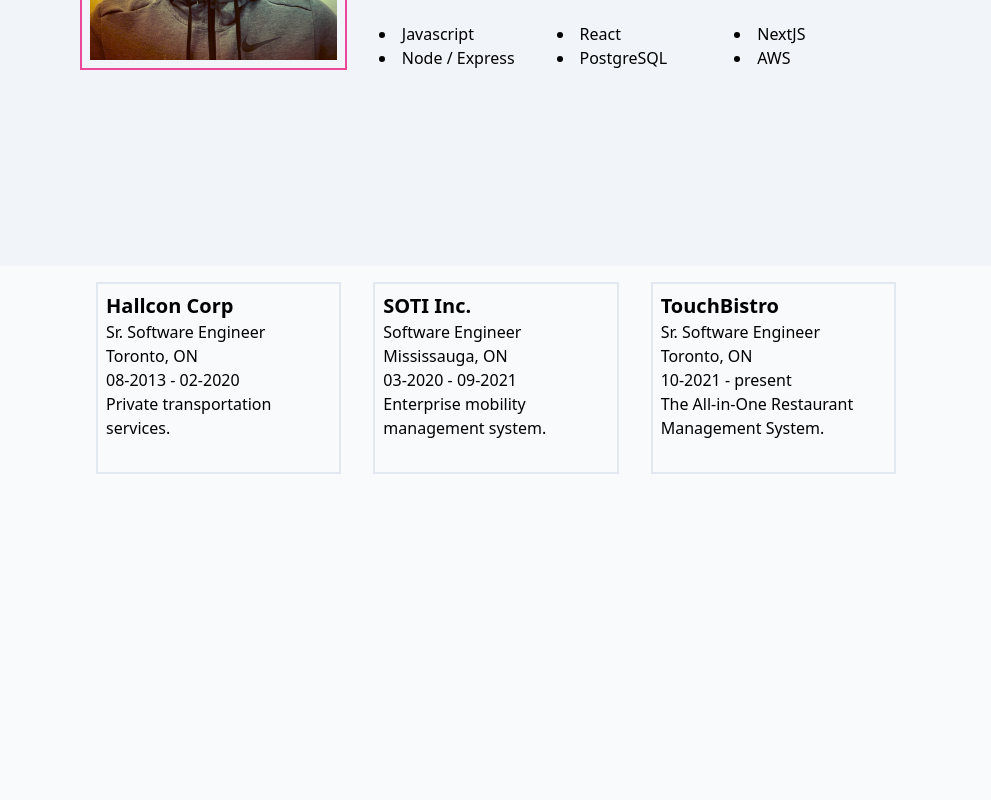
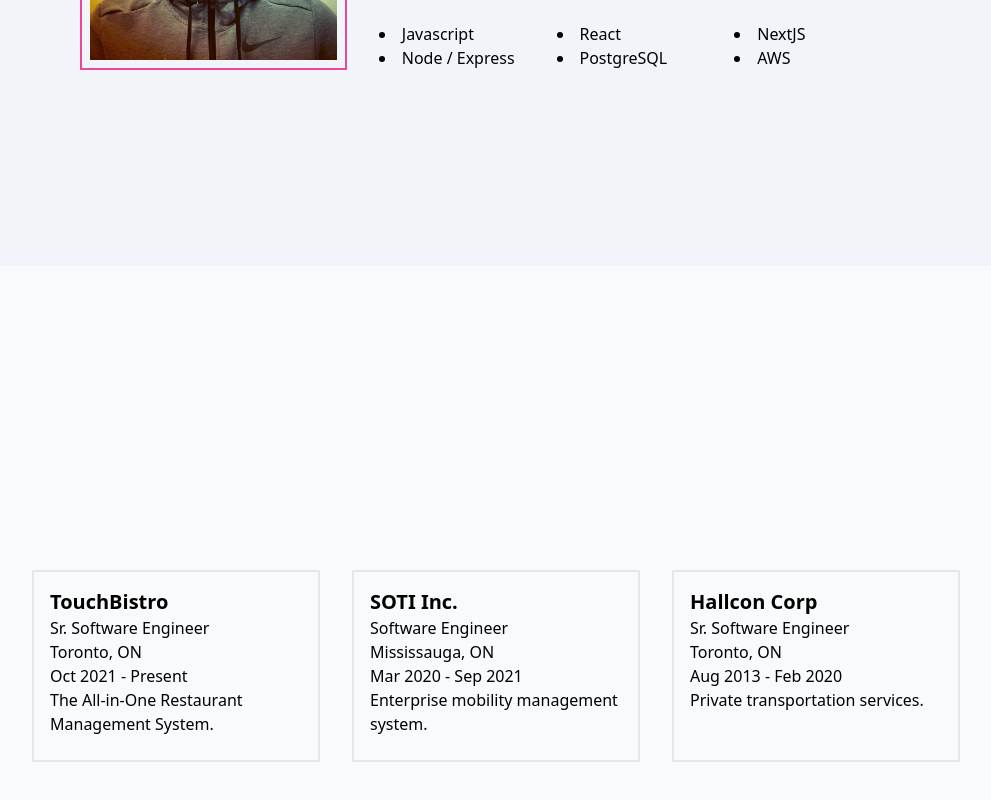
Before and after one commit to albinma/cv, a Next.js app: page / in a window 1280 px wide. Shown: the part 1406-2206 px from the top of the page, without its empty margins (144-1135 px from the left). Built offline with nearby package versions, Linux system fonts and the light colour scheme.

Commit message:
Work (#16)
* Add some formating to work data

* Add more formatting

```diff
--- a/data/work/hallcon.md
+++ b/data/work/hallcon.md
@@ -2,8 +2,8 @@
 company: Hallcon Corp
 location: Toronto, ON
 title: Sr. Software Engineer
-from: 08-2013
-to: 02-2020
+from: 2013-08-01
+to: 2020-02-29
 url: https://www.hallcon.com/
 description: Private transportation services.
 languages: Javascript,HTML,CSS,C#,T-SQL
@@ -13,7 +13,10 @@
 
 - Built custom enterprise management system from white board to production. Heavily involved in architectural
   decisions, requirements gathering, development of web-based front-end application and back-end systems.
+
 - Architected B2B systems that processes over 75% order volume with focus on high availability, and performance.
+
 - Implemented algorithms that will automatically detect traveled routes of vehicles, close out active trip orders and
   perform billing based on GPS breadcrumb data analysis which improved closing and payroll efficiency by over 60%.
+
 - Spearheaded development of CI/CD which drastically improved the dev team’s velocity and quality of delivery.
--- a/data/work/soti.md
+++ b/data/work/soti.md
@@ -2,8 +2,8 @@
 company: SOTI Inc.
 location: Mississauga, ON
 title: Software Engineer
-from: 03-2020
-to: 09-2021
+from: 2020-03-01
+to: 2021-09-30
 url: https://soti.net
 description: Enterprise mobility management system.
 languages: Javascript,HTML,CSS,Typescript,C#,C++,Python,T-SQL
--- a/data/work/touchbistro.md
+++ b/data/work/touchbistro.md
@@ -2,7 +2,7 @@
 company: TouchBistro
 location: Toronto, ON
 title: Sr. Software Engineer
-from: 10-2021
+from: 2021-10-01
 to:
 url: https://www.touchbistro.com/
 description: The All-in-One Restaurant Management System.
--- a/package.json
+++ b/package.json
@@ -23,6 +23,7 @@
     "eslint": "8.42.0",
     "eslint-config-next": "13.4.6",
     "gray-matter": "^4.0.3",
+    "luxon": "^3.3.0",
     "next": "13.4.6",
     "react": "18.2.0",
     "react-dom": "18.2.0",
@@ -34,6 +35,7 @@
   },
   "devDependencies": {
     "@playwright/test": "^1.35.1",
+    "@types/luxon": "^3.3.0",
     "@types/react-scroll": "^1.8.7",
     "@typescript-eslint/eslint-plugin": "^5.59.11",
     "@typescript-eslint/parser": "^5.59.11",
--- a/src/app/Work/Work.tsx
+++ b/src/app/Work/Work.tsx
@@ -7,7 +7,9 @@
 
   return (
     <Section id="work">
-      <WorkExperiences workExperiences={workExperiences} />
+      <div className="flex flex-col items-center justify-center py-8 md:h-screen">
+        <WorkExperiences workExperiences={workExperiences} />
+      </div>
     </Section>
   );
 }
--- a/src/app/Work/WorkExperiences.tsx
+++ b/src/app/Work/WorkExperiences.tsx
@@ -5,6 +5,7 @@
 import classNames from 'classnames';
 import { useState } from 'react';
 import * as Icon from 'react-feather';
+import { scroller } from 'react-scroll';
 
 type WorkExperiencesProps = {
   workExperiences: WorkExperience[];
@@ -20,68 +21,98 @@
     return currentExpandedWorkExperience === name;
   };
 
+  const openWorkExperience = (name: string): void => {
+    setCurrentExpandedWorkExperience(name);
+    scroller.scrollTo('work', {
+      duration: 500,
+      offset: -60,
+      smooth: true,
+    });
+  };
+
   return (
     <ClickAwayListener
       onClickAway={() => setCurrentExpandedWorkExperience(undefined)}
     >
-      <div className="flex items-center">
-        {workExperiences.map((work) => (
+      <div className="md:flex md:flex-row">
+        {workExperiences.map((work) =>
+          isExpanded(work.company) ? (
             <div
               key={work.company}
-            onClick={() => setCurrentExpandedWorkExperience(work.company)}
+              className="border-2 border-pink-500 p-4 md:p-8"
+            >
+              <div className="flex flex-row items-center text-xl font-bold">
+                <h1 className="flex-auto text-xl md:text-4xl">
+                  {work.company}
+                </h1>
+                <div
+                  className="mx-auto w-6 flex-none cursor-pointer items-end"
+                  onClick={() => setCurrentExpandedWorkExperience(undefined)}
+                >
+                  <Icon.X className="h-6 w-6" />{' '}
+                </div>
+              </div>
+              <h2>{work.title}</h2>
+              <h3>{work.location}</h3>
+              <h3>
+                {work.from} - {work.to}
+              </h3>
+              <p>{work.description}</p>
+              <div
+                className="mt-4"
+                dangerouslySetInnerHTML={{ __html: work.content }}
+              />
+              <h3 className="mt-4 md:text-lg">Programming Languages</h3>
+              <ul className="flex list-inside list-disc flex-wrap text-sm md:text-base">
+                {work.languages.map((lang) => (
+                  <li key={lang} className="w-1/2 md:w-1/3 lg:w-1/4">
+                    {lang}
+                  </li>
+                ))}
+              </ul>
+              <h3 className="mt-4 md:text-lg">Technologies and Frameworks</h3>
+              <ul className="flex list-inside list-disc flex-wrap text-sm md:text-base">
+                {work.technologies.map((tech) => (
+                  <li key={tech} className="w-1/2 md:w-1/3 lg:w-1/4">
+                    {tech}
+                  </li>
+                ))}
+              </ul>
+              <h3 className="mt-4 md:text-lg">Infrastructure</h3>
+              <ul className="flex list-inside list-disc flex-wrap text-sm md:text-base">
+                {work.infrastructure.map((infra) => (
+                  <li key={infra} className="w-1/2 md:w-1/3 lg:w-1/4">
+                    {infra}
+                  </li>
+                ))}
+              </ul>
+            </div>
+          ) : (
+            <div
+              key={work.company}
+              onClick={() => openWorkExperience(work.company)}
               role="button"
               aria-expanded={isExpanded(work.company)}
               className={classNames(
-              currentExpandedWorkExperience === undefined &&
-                'm-4 h-48 w-72 cursor-pointer border-2 border-slate-200 hover:border-pink-500',
-              currentExpandedWorkExperience !== undefined &&
-                currentExpandedWorkExperience !== work.company
-                ? 'hidden'
-                : 'h-24 w-full border-2 border-pink-500',
+                currentExpandedWorkExperience === undefined
+                  ? 'm-4 h-48 w-72 cursor-pointer border-2 border-slate-200 hover:border-pink-500'
+                  : 'hidden',
               )}
             >
-            <div className="p-2">
+              <div className="p-4">
                 <h1 className="flex items-center text-xl font-bold">
                   {work.company}
-                {isExpanded(work.company) && (
-                  <span
-                    className="flex-auto cursor-pointer"
-                    onClick={() => setCurrentExpandedWorkExperience(undefined)}
-                  >
-                    <Icon.X className="h-6 w-6" />{' '}
-                  </span>
-                )}
                 </h1>
                 <h2>{work.title}</h2>
                 <h3>{work.location}</h3>
                 <h3>
-                {work.from} - {work.to ?? 'present'}
+                  {work.from} - {work.to}
                 </h3>
                 <p>{work.description}</p>
-
-              {isExpanded(work.company) && (
-                <div>
-                  <ul>
-                    {work.languages.map((lang) => (
-                      <li key={lang}>{lang}</li>
-                    ))}
-                  </ul>
-                  <ul>
-                    {work.technologies.map((tech) => (
-                      <li key={tech}>{tech}</li>
-                    ))}
-                  </ul>
-                  <ul>
-                    {work.infrastructure.map((infra) => (
-                      <li key={infra}>{infra}</li>
-                    ))}
-                  </ul>
-                  <div dangerouslySetInnerHTML={{ __html: work.content }} />
-                </div>
-              )}
               </div>
             </div>
-        ))}
+          ),
+        )}
       </div>
     </ClickAwayListener>
   );
--- a/src/utils/api.ts
+++ b/src/utils/api.ts
@@ -1,5 +1,6 @@
 import { promises as fs } from 'fs';
 import gm from 'gray-matter';
+import { DateTime } from 'luxon';
 import { join } from 'path';
 
 const dir = join(process.cwd(), 'data');
@@ -21,29 +22,34 @@
 export async function getWorkExperiences(): Promise<WorkExperience[]> {
   const workDir = join(dir, 'work');
   const allFiles = await fs.readdir(workDir);
-  const workExperiences: WorkExperience[] = [];
+  const results: { from: DateTime; workExperience: WorkExperience }[] = [];
 
   for (const file of allFiles) {
     const fullPath = join(workDir, file);
     const fileContents = await fs.readFile(fullPath, 'utf8');
     const { data, content } = gm(fileContents);
+    const from = DateTime.fromJSDate(data.from);
+    const to = data.to ? DateTime.fromJSDate(data.to) : undefined;
 
-    workExperiences.push({
+    results.push({
+      from,
+      workExperience: {
         company: data.company,
         location: data.location,
         title: data.title,
-      from: data.from,
-      to: data.to,
+        from: from.toFormat('LLL yyyy'),
+        to: to?.toFormat('LLL yyyy') ?? 'Present',
         url: data.url,
         description: data.description,
         languages: data.languages.split(','),
         technologies: data.technologies.split(','),
         infrastructure: data.infrastructure.split(','),
         content,
+      },
     });
   }
 
-  workExperiences.sort((a, b) => Date.parse(b.from) - Date.parse(a.from));
+  results.sort((a, b) => b.from.toMillis() - a.from.toMillis());
 
-  return workExperiences;
+  return results.map((x) => x.workExperience);
 }
```
Also changed, not shown: 1 other file (tests, documents, lock files or other folders). Lines whose indentation alone changed are shown as unchanged.
